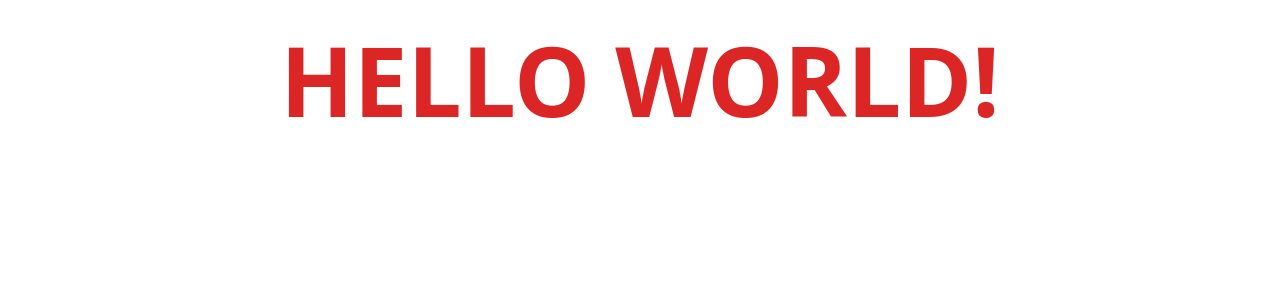
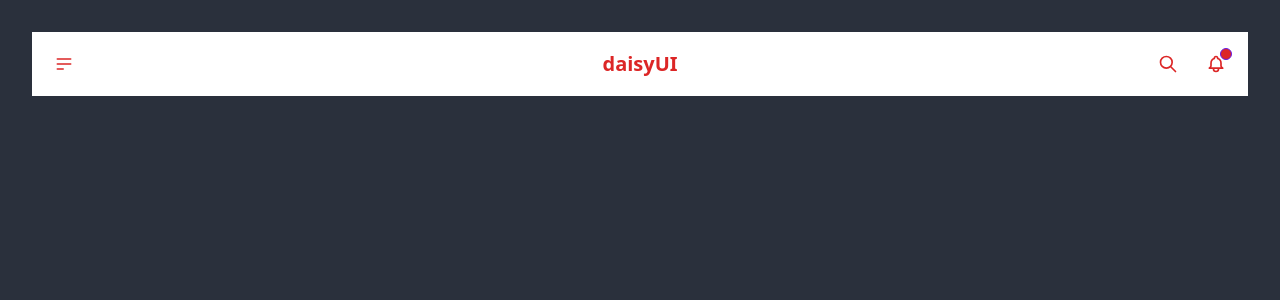
Before and after one commit to wesleywil/Pizza_app, a React (Vite) app in the folder frontend/: page / in a window 1280 px wide. Shown: the top 300 px of the page. Built offline with nearby package versions, Linux system fonts and the light colour scheme.

Commit message:
added Navbar

```diff
--- a/frontend/index.html
+++ b/frontend/index.html
@@ -1,10 +1,10 @@
 <!DOCTYPE html>
-<html lang="en">
+<html lang="en" data-theme="dark">
   <head>
     <meta charset="UTF-8" />
     <link rel="icon" type="image/svg+xml" href="/vite.svg" />
     <meta name="viewport" content="width=device-width, initial-scale=1.0" />
-    <title>Vite + React + TS</title>
+    <title>Cherry Pizzas</title>
   </head>
   <body>
     <div id="root"></div>
--- a/frontend/src/App.tsx
+++ b/frontend/src/App.tsx
@@ -1,14 +1,13 @@
-import { useState } from "react";
-import reactLogo from "./assets/react.svg";
+// Components
+import Navbar from "./components/Navbar/navbar";
+
 import "./App.css";
 
 function App() {
   return (
-    <div>
-      <h1 className="text-8xl font-bold text-red-600 text-center">
-        HELLO WORLD!
-      </h1>
-    </div>
+    <>
+      <Navbar />
+    </>
   );
 }
 
--- /dev/null
+++ b/frontend/src/components/Navbar/navbar.tsx
@@ -0,0 +1,84 @@
+const Navbar = () => {
+  return (
+    <div className="navbar bg-white text-red-600">
+      <div className="navbar-start">
+        <div className="dropdown">
+          <label tabIndex={0} className="btn btn-ghost btn-circle">
+            <svg
+              xmlns="http://www.w3.org/2000/svg"
+              className="h-5 w-5"
+              fill="none"
+              viewBox="0 0 24 24"
+              stroke="currentColor"
+            >
+              <path
+                strokeLinecap="round"
+                strokeLinejoin="round"
+                strokeWidth="2"
+                d="M4 6h16M4 12h16M4 18h7"
+              />
+            </svg>
+          </label>
+          <ul
+            tabIndex={0}
+            className="menu menu-compact dropdown-content mt-3 p-2 shadow bg-white rounded-box w-52"
+          >
+            <li>
+              <a>Homepage</a>
+            </li>
+            <li>
+              <a>Portfolio</a>
+            </li>
+            <li>
+              <a>About</a>
+            </li>
+          </ul>
+        </div>
+      </div>
+      <div className="navbar-center">
+        <a className="btn btn-ghost normal-case text-xl text-red-600">
+          daisyUI
+        </a>
+      </div>
+      <div className="navbar-end">
+        <button className="btn btn-ghost btn-circle">
+          <svg
+            xmlns="http://www.w3.org/2000/svg"
+            className="h-5 w-5"
+            fill="none"
+            viewBox="0 0 24 24"
+            stroke="currentColor"
+          >
+            <path
+              strokeLinecap="round"
+              strokeLinejoin="round"
+              strokeWidth="2"
+              d="M21 21l-6-6m2-5a7 7 0 11-14 0 7 7 0 0114 0z"
+            />
+          </svg>
+        </button>
+        <button className="btn btn-ghost btn-circle">
+          <div className="indicator">
+            <svg
+              xmlns="http://www.w3.org/2000/svg"
+              className="h-5 w-5"
+              fill="none"
+              viewBox="0 0 24 24"
+              stroke="currentColor"
+            >
+              <path
+                strokeLinecap="round"
+                strokeLinejoin="round"
+                strokeWidth="2"
+                d="M15 17h5l-1.405-1.405A2.032 2.032 0 0118 14.158V11a6.002 6.002 0 00-4-5.659V5a2 2 0 10-4 0v.341C7.67 6.165 6 8.388 6 11v3.159c0 .538-.214 1.055-.595 1.436L4 17h5m6 0v1a3 3 0 11-6 0v-1m6 0H9"
+              />
+            </svg>
+            <span className="badge badge-xs badge-primary indicator-item bg-red-600"></span>
+          </div>
+        </button>
+      </div>
+    </div>
+  );
+};
+
+export default Navbar;
```
